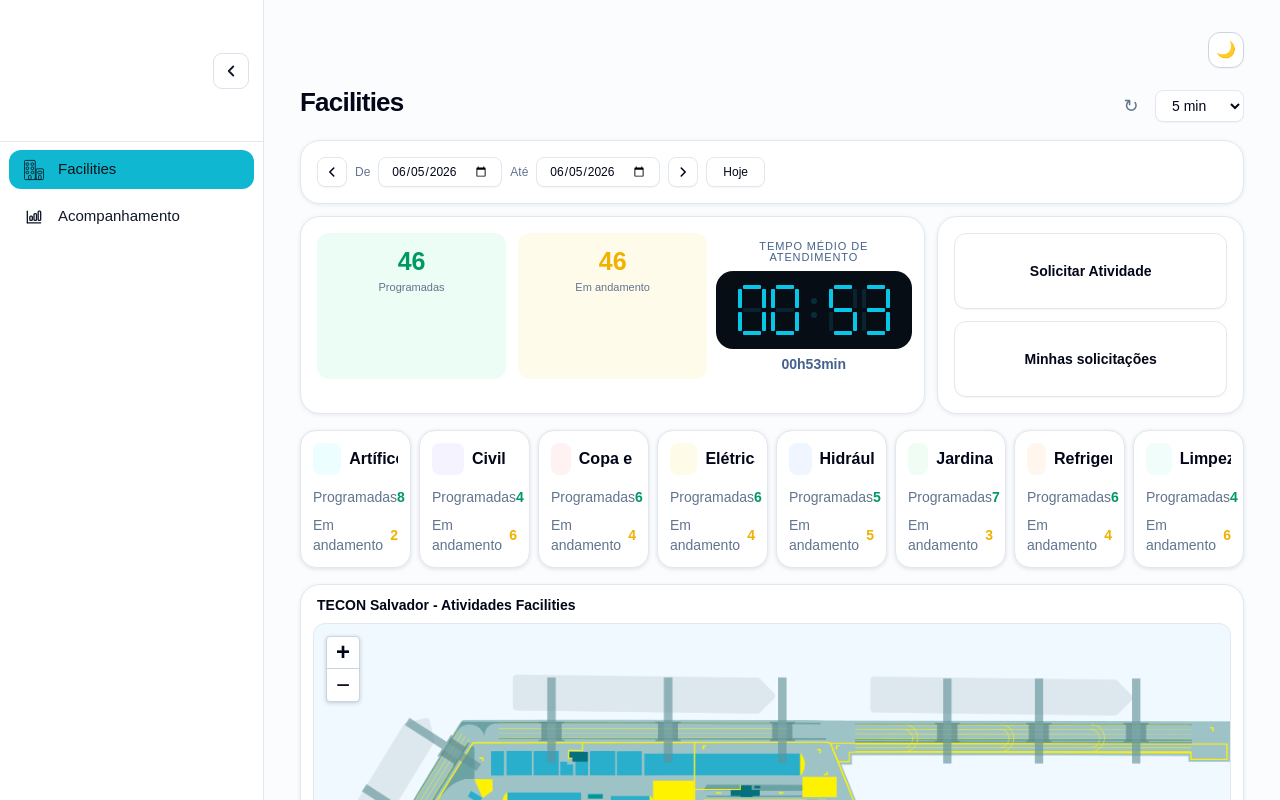
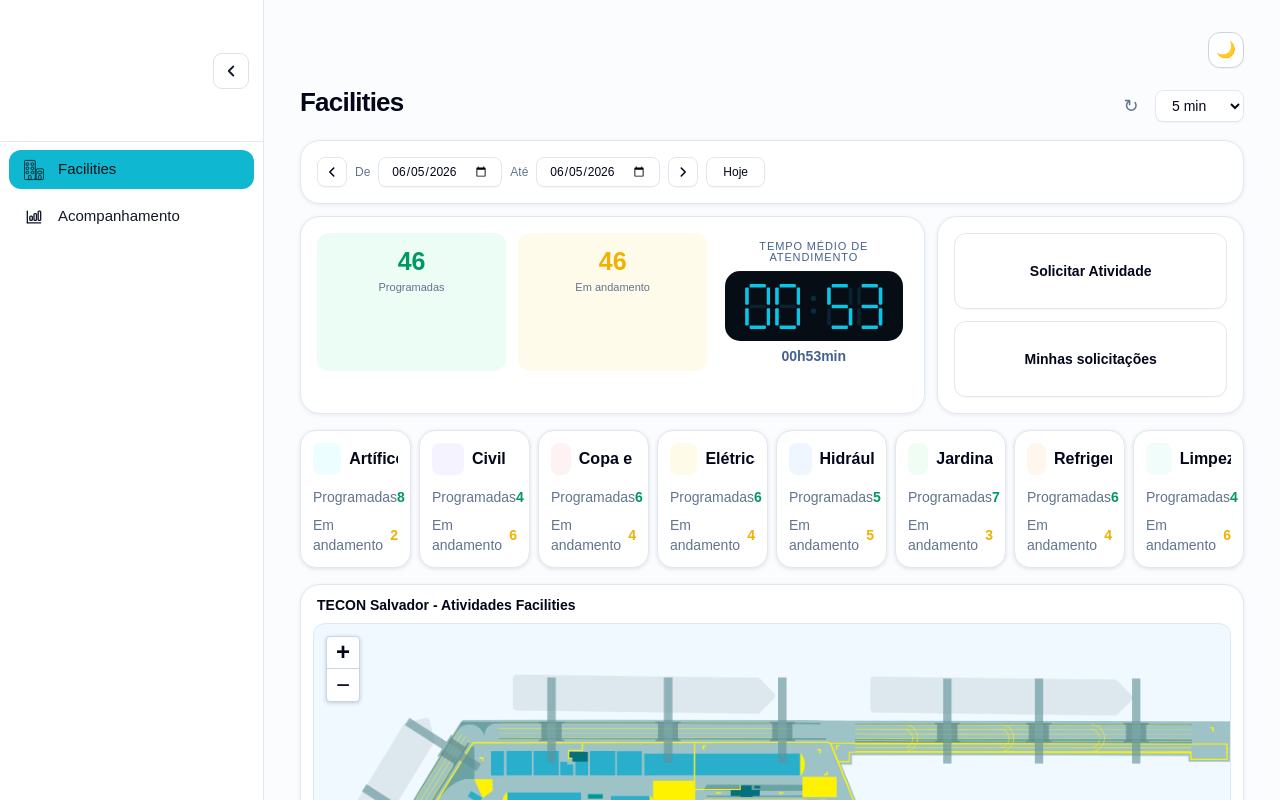
Before and after one commit to BAQ2002/OpsHub-Facilities, a Next.js app: page / in a window 1280 px wide. Shown: the top 800 px of the page. Built offline with nearby package versions, Linux system fonts and the light colour scheme.

Commit message:
Resize SLA segment display

```diff
--- a/app/page.tsx
+++ b/app/page.tsx
@@ -597,16 +597,16 @@ function SlaDisplay({
       </h2>
 
       <div
-        className="flex h-[78px] w-[196px] items-center justify-center rounded-[17px] bg-[#070d14] shadow-[inset_0_1px_0_rgba(255,255,255,0.02)]"
+        className="flex h-[70px] w-[178px] items-center justify-center rounded-[15px] bg-[#070d14] shadow-[inset_0_1px_0_rgba(255,255,255,0.02)]"
         aria-label={`SLA médio ${caption}`}
         role="img"
       >
-        <div className="flex items-center gap-[5px]">
+        <div className="flex items-center gap-[4.5px]">
           <SevenSegmentDigit value={hours[0]} />
           <SevenSegmentDigit value={hours[1]} />
         </div>
         <BlinkingColon />
-        <div className="flex items-center gap-[5px]">
+        <div className="flex items-center gap-[4.5px]">
           <SevenSegmentDigit value={minutes[0]} />
           <SevenSegmentDigit value={minutes[1]} />
         </div>
@@ -623,7 +623,7 @@ function BlinkingColon() {
   return (
     <svg
       aria-hidden="true"
-      className="mx-[10px] h-[50px] w-[10px] shrink-0 animate-[sla-caret-blink_1s_steps(1,end)_infinite] text-[#08c6e8]"
+      className="mx-[9px] h-[45px] w-[9px] shrink-0 animate-[sla-caret-blink_1s_steps(1,end)_infinite] text-[#08c6e8]"
       fill="currentColor"
       viewBox="0 0 10 50"
     >
@@ -639,7 +639,7 @@ function SevenSegmentDigit({ value }: { value: string }) {
   return (
     <svg
       aria-hidden="true"
-      className="h-[50px] w-[28px] shrink-0"
+      className="h-[45px] w-[25.5px] shrink-0"
       viewBox="0 0 28 50"
     >
       {sevenSegmentPaths.map((segment) => (
```
